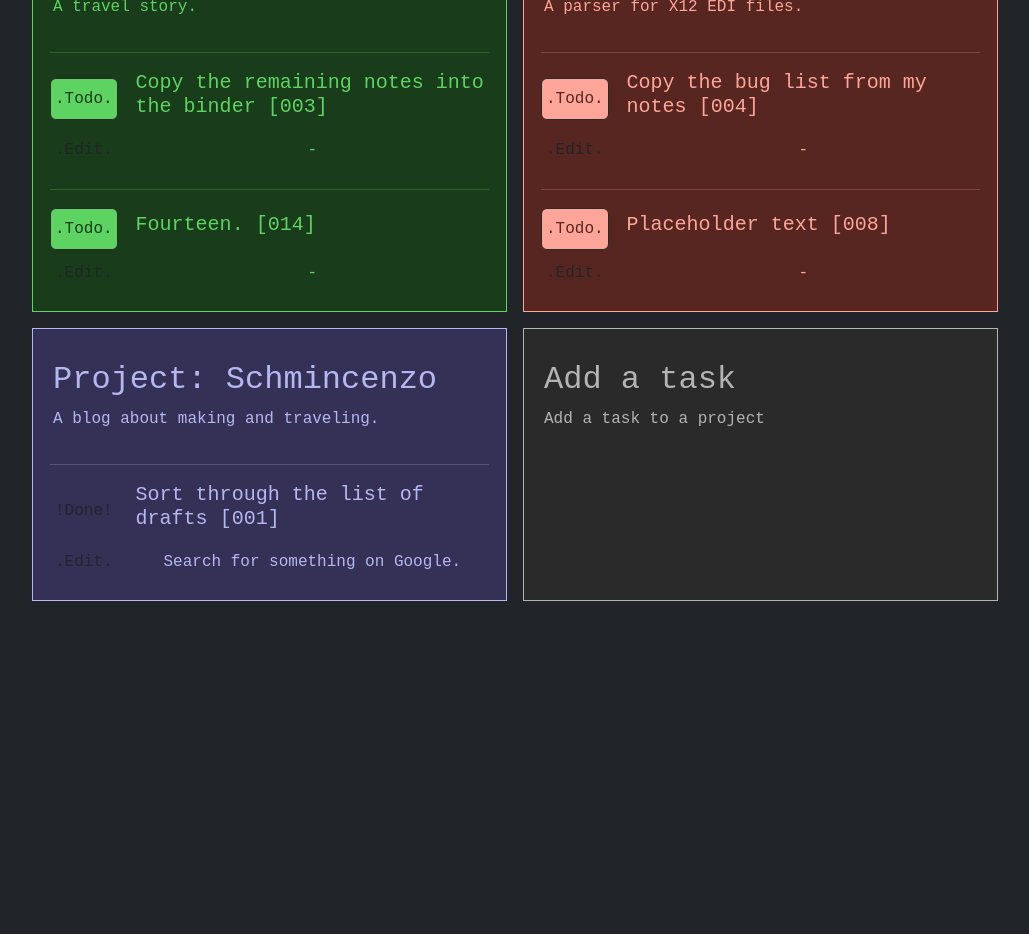
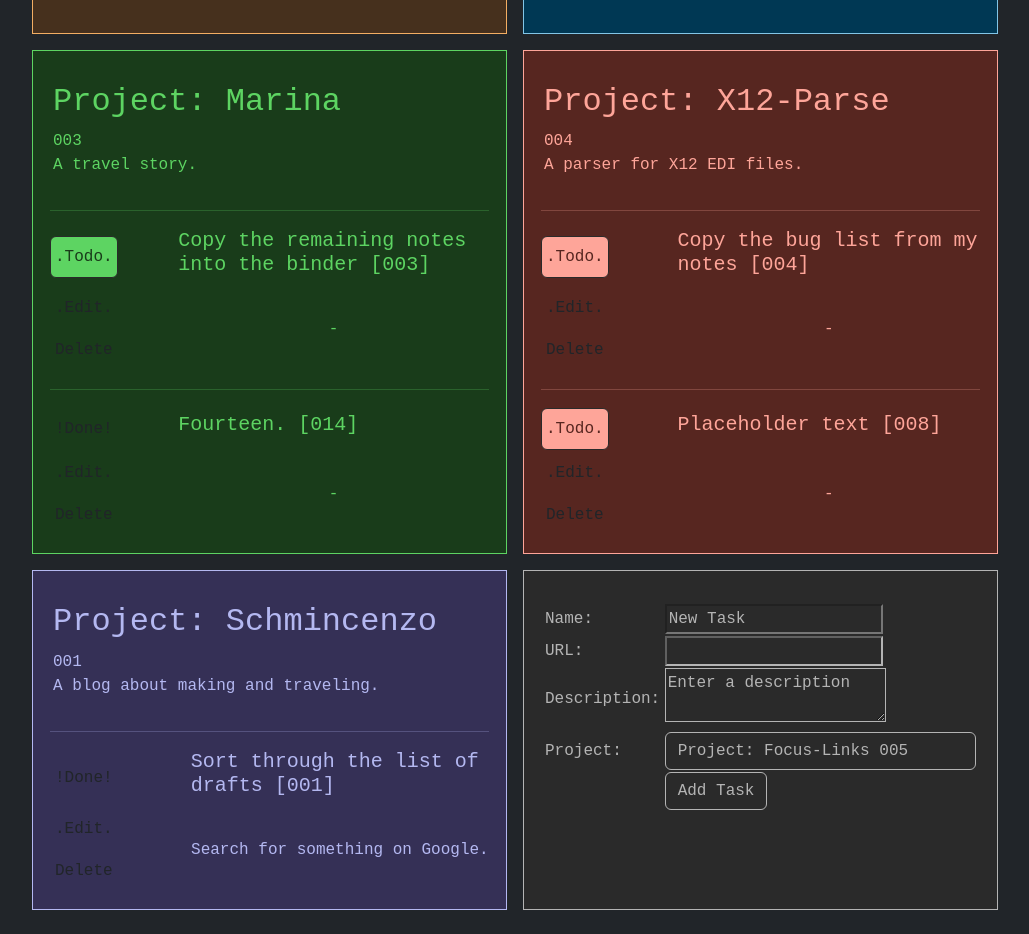
Before and after one commit to vpbasile/focus-links-ts, a React (Create React App) app: page / in a window 1280 px wide. Shown: the part 800-1734 px from the top of the page, without its empty margins (46-1075 px from the left). Before the commit the page ends 1425 px from the top, so only its background shows below. Built offline with nearby package versions, Linux system fonts and the light colour scheme.

Commit message:
Create, Delete, and Mark Complete all working

```diff
--- a/src/App.tsx
+++ b/src/App.tsx
@@ -1,8 +1,9 @@
-import React from 'react';
+import React, { useState } from 'react';
 import './App.css';
 
 // <> Components
 import Project from '../src/components/Project';
+import TaskForm from './components/TaskForm';
 
 // <> Project data
 import projects from '../src/data/projects.json';
@@ -14,9 +15,36 @@ function App(): JSX.Element {
   const colors = ['orange', 'blue', 'green', 'red', 'purple'];
   let currentColor = 0;
   // <> App states
-  const [projectsState, setProjectsState] = React.useState(projects);
-  const [tasksState, setTasksState] = React.useState(tasks);
-  const [currentEditTask, setCurrentEditTask] = React.useState('000');
+  const [projectsState, setProjectsState] = useState(projects);
+  const [taskListState, setTaskListState] = useState(tasks);
+  const [currentEditTask, setCurrentEditTask] = useState('000');
+
+  // <> App functions
+  function deleteTask(uid: string): void {
+    console.log(`Deleting task ${uid}`);
+    const newTasks = taskListState.filter(task => task.uid !== uid); // Make this currentEditTask if we only want to be able to delete that one
+    setTaskListState(newTasks);
+  }
+
+  function completeTask(uid:string) {
+		// Set completed to true
+    const newTasks = taskListState.map(task => {
+      if (task.uid === uid) { task.completed = true; }
+      return task;
+    });
+    setTaskListState(newTasks);
+	}
+
+	function uncompleteTask(uid:string) {
+		// Set completed to false
+    const newTasks = taskListState.map(task => {
+      if (task.uid === uid) { task.completed = false; }
+      return task;
+    });
+    setTaskListState(newTasks);
+	}
+
+  // UI Functions
 
   //<> Display the list of projects
   const projectList = projects.map(project => {
@@ -24,7 +52,7 @@ function App(): JSX.Element {
     let projectKey = `project-${project.uid}`;
     let projectHue = colors[currentColor++ % colors.length];
     // <> For each project, get the tasks
-    let projectTodos = tasksState.filter(task => task.projectId === project.uid);
+    let projectTodos = taskListState.filter(task => task.projectId === project.uid);
     // <> Render the project
     return (<Project
       key={projectKey}
@@ -35,6 +63,9 @@ function App(): JSX.Element {
       todos={projectTodos}
       currentEditTask={currentEditTask}
       setCurrentEditTask={setCurrentEditTask}
+      deleteTask={deleteTask}
+      completeTask={completeTask}
+      uncompleteTask={uncompleteTask}
     />);
   });
 
@@ -50,18 +81,24 @@ function App(): JSX.Element {
       </div>
       <div id="app-row" className="row">
         {projectList}
-        <Project
-          key={`project-add`}
-          uid={`project-add`}
-          title={`Add a task`}
-          hue={"gray"}
-          description={`Add a task to a project`}
-          todos={[]}
-          currentEditTask={currentEditTask}
-          setCurrentEditTask={setCurrentEditTask}
-        />
+        <div id="project-new"
+          className={`col-5 m-2 p-3 project-div bg-gray-dark border text-gray-bright border-gray-bright`} >
+          <div className="project-header m-1 my-3">
+            {/* {buildNewTaskForm()} */}
+            <TaskForm
+              key='0'
+              projectsState={projectsState}
+              taskListState={taskListState}
+              setTaskListState={setTaskListState}
+              defaultName='New Task'
+              defaultUrl=''
+              defaultDescription='Enter a description'
+              defaultProjectId={projectList[0].props.uid}
+            />
+          </div>
+        </div>
       </div>
-    </div>
+    </div >
   );
 }
 
--- a/src/components/Project.tsx
+++ b/src/components/Project.tsx
@@ -16,6 +16,9 @@ export default function Project(props: {
 	}[],
 	currentEditTask: string,
 	setCurrentEditTask: (value: string) => void
+	deleteTask: (taskId: string) => void
+	completeTask: (taskId: string) => void
+	uncompleteTask: (taskId: string) => void
 }): JSX.Element {
 	const projectHue = props.hue || 'orange';
 	// <> For each project, get the tasks
@@ -30,12 +33,15 @@ export default function Project(props: {
 			projectId={todo.projectId}
 			currentEditTask={props.currentEditTask}
 			setCurrentEditTask={props.setCurrentEditTask}
+			deleteTask={props.deleteTask}
+			completeTask={props.completeTask}
+			uncompleteTask={props.uncompleteTask}
 		/>);
 	});
 	return (
 		<div className={`col-5 m-2 p-3 project-div bg-${projectHue}-dark border text-${projectHue}-bright border-${projectHue}-bright`} id={"project-" + props.uid}>
 			<div className="project-header m-1 my-3">
-				<h2>{props.title}</h2>
+				<h2>{props.title}</h2>{props.uid}
 				<p>{props.description}</p>
 
 			</div>
--- a/src/components/Task.tsx
+++ b/src/components/Task.tsx
@@ -10,6 +10,10 @@ export default function Task(props: {
 	projectId: string,
 	currentEditTask: string,
 	setCurrentEditTask: (value: string) => void
+	deleteTask: (taskId: string) => void
+	completeTask: (taskId: string) => void
+	uncompleteTask: (taskId: string) => void
+
 }): JSX.Element {
 	//<> Cache the props
 	const uid = props.uid;
@@ -18,19 +22,16 @@ export default function Task(props: {
 	//We don;t want blak descriptions
 	if (description === "") { description = "-" }
 	// let checkBox = <input className={`form-check-input me-3 p-1 bg-${hue}-bright `} id={"todo-cb-" + uid} type="checkbox" />;
+	let completeTask = props.completeTask;
+	let uncompleteTask = props.uncompleteTask;
 
 	//<> State management
 	const [isEditing, setEditing] = useState(false);
-	const [newName, setNewName] = useState('');
 
 	// Text for the buttons
 	const editText = ".Edit.";
 	const finishText = "Finish";
-	// const deleteText = "Delete";
-	// const checkmark = "\u2713";
 	const completeText = "!Done!";
-	// const incompleteText = "\u2751";
-	const incompleteText = "------"
 
 	function taskName() {
 		let taskName = <label className="form-check-label h5" htmlFor={"todo-cb-" + uid}>{props.name} [{props.uid}]</label>
@@ -42,28 +43,19 @@ export default function Task(props: {
 
 	}
 
-	function completeTask() {
-		// Set completed to true
-		console.log("completeTask");
-	}
-
-	function uncompleteTask() {
-		// Set completed to false
-		console.log("uncompleteTask");
-	}
 
 	function completeButton() {
 		if (props.completed) {
 			// If it's complete, display Done.  You can click it to uncomplete the task.
 			return <button
 				className="btn lh-lg me-3 p-1"
-				onClick={() => uncompleteTask()}>{completeText}
+				onClick={() => uncompleteTask(uid)}>{completeText}
 			</button>;
 		} else {
 			// If it's incomplete, display the finish button
 			return <button
 				className={`btn lh-lg bg-${hue}-bright text-${hue}-dark border-gray-dark me-3 p-1`}
-				onClick={() => completeTask()}
+				onClick={() => completeTask(uid)}
 			>.Todo.</button>;
 		}
 	}
@@ -81,31 +73,16 @@ export default function Task(props: {
 
 	}
 
-	// function editButton(): JSX.Element {
-	// 	// If task 000 is being edited ("Reading mode", which is most of the time), enable the edit button
-	// 	if (props.currentEditTask === "000") {
-	// 		return (
-	// 			<button className="btn me-3 p-1" onClick={() => props.setCurrentEditTask(uid)}>
-	// 				{/* onClick={() => props.setCurrentEditTask(uid)} */}
-	// 				{editText}
-	// 			</button>
-	// 		);
-	// 	} else {
-	// 		// If this task is currently being edited, show the finish button
-	// 		if (props.currentEditTask === uid) {
-	// 			return <button className="btn bg-orange-bright text-orange-dark border-gray-dark me-3 p-1" onClick={() => props.setCurrentEditTask("")}>{finishText}
-	// 			</button>;
-	// 		} else {
-	// 			// If none of thos are true...
-	// 			// ...then another task is being edited, so disable the edit button
-	// 			return <button className="btn bg-gray-dark me-3 p-1" disabled>{editText}</button>;
-	// 		}
-	// 	}
-	// }
+	function deleteButton() {
+		return <button
+			className={`btn lh-lg me-3 p-1`}
+			onClick={() => props.deleteTask(uid)}>Delete</button>
+
+	}
 
 	return (
 		<React.Fragment>
-			<tr><td colSpan={2}><hr/></td></tr>
+			<tr><td colSpan={2}><hr /></td></tr>
 			<tr>
 				<td>
 					{completeButton()}
@@ -115,7 +92,7 @@ export default function Task(props: {
 				</td>
 			</tr>
 			<tr>
-				<td>{editButton()}</td>
+				<td>{editButton()} {deleteButton()}</td>
 				<td className="text-center">{description}</td>
 			</tr>
 
--- /dev/null
+++ b/src/components/TaskForm.tsx
@@ -0,0 +1,100 @@
+import React, { useState } from 'react';
+
+export default function TaskForm(
+	props: {
+		key: string,
+		projectsState: ({
+			uid: string;
+			title: string;
+			description: string;
+			url: string;
+			tags: string;
+		} | { uid: string; title: string; description: string; url?: undefined; tags?: undefined; })[],
+		taskListState: {}[],
+		setTaskListState(tasks: any): void,
+		defaultName: string,
+		defaultUrl: string,
+		defaultDescription: string,
+		defaultProjectId: string,
+	}): JSX.Element {
+	// <> Cache props
+	let projectsState = props.projectsState;
+	let taskListState = props.taskListState;
+	let setTaskListState = props.setTaskListState;
+
+	// <> CSS
+	const formElementClasses = "bg-gray-dark text-gray-bright border-gray-bright"
+
+	// For every aspect of a todo, we need a temp state to store the new value
+	const [tempName, setTempName] = useState(props.defaultName);
+	const [tempUrl, setTempUrl] = useState(props.defaultUrl);
+	const [tempDescription, setTempDescription] = useState(props.defaultDescription);
+	const [tempProjectId, setTempProjectId] = useState(props.defaultProjectId);
+
+	// Build a select list of projects
+	function buildProjectSelect(): JSX.Element {
+		const projectSelect = projectsState.map((project: { uid: string; title: string; }) => {
+			return (
+				<option key={project.uid} value={project.uid}>
+					{project.title} {project.uid}
+				</option>
+			);
+		});
+		return (
+			<select
+				className={"form-control " + formElementClasses}
+				id="project-select"
+				onChange={e => { setTempProjectId(e.target.value) }}
+			>
+				{projectSelect}
+			</select>
+		);
+	}
+
+	function addTask(name: string, url: string, description: string, project: string): void {
+		// let projectData = projectsState.find(project => project.uid === project);
+		// console.log(`Adding ${name} to ${projectData.title}`);
+		const newTask = {
+			uid: `${Math.floor(Math.random() * 1000000)}`,
+			name: name,
+			url: url,
+			description: description,
+			completed: false,
+			projectId: project
+		};
+		setTaskListState([...taskListState, newTask]);
+	}
+
+
+	return (
+		<table className="w-100">
+			<tbody>
+				<tr>
+					<td><label htmlFor='tempName'>Name:</label></td>
+					<td><input id='tempName' className={formElementClasses + 'h5'} defaultValue={tempName} onChange={(e) => setTempName(e.target.value)} /></td>
+				</tr>
+				<tr>
+					<td><label htmlFor='tempUrl'>URL:</label></td>
+					<td><input id='tempUrl' className={formElementClasses} defaultValue={tempUrl}
+					onChange={(e) => setTempUrl(e.target.value)} /></td>
+				</tr>
+				<tr>
+					<td><label htmlFor='tempDescription'>Description:</label></td>
+					<td><textarea id='tempDescription' className={formElementClasses} defaultValue={tempDescription}
+					onChange={(e) => setTempDescription(e.target.value)} />
+					</td>
+				</tr>
+				<tr>
+					<td><label htmlFor='tempProjectId'>Project:</label></td>
+					<td>{buildProjectSelect()}</td>
+				</tr>
+				<tr>
+					<td></td>
+					<td>
+						<button className={"btn btn-primary" + formElementClasses} onClick={() => addTask(tempName, tempUrl, tempDescription, tempProjectId)}>Add Task</button>
+					</td>
+				</tr>
+			</tbody>
+		</table>
+	);
+}
--- a/src/data/projects.json
+++ b/src/data/projects.json
@@ -2,33 +2,28 @@
 	{
 		"uid": "005",
 		"title": "Project: Focus-Links",
-		"subtitle": "A simple React App for keeping things simple.",
-		"description": "Displays a to-do list separated by projects",
+		"description": "A simple React App for keeping things simple. Displays a to-do list separated by projects",
 		"url": "",
 		"tags": "react, typescript, bootstrap"
 	},
 	{
 		"uid": "002",
 		"title": "Project: Trivial-Endeavor",
-		"subtitle": "",
 		"description": "A trivia game."
 	},
 	{
 		"uid": "003",
 		"title": "Project: Marina",
-		"subtitle": "How I learned to travel.",
 		"description": "A travel story."
 	},
 	{
 		"uid": "004",
 		"title": "Project: X12-Parse",
-		"subtitle": "",
 		"description": "A parser for X12 EDI files."
 	},
 	{
 		"uid": "001",
 		"title": "Project: Schmincenzo",
-		"subtitle": "",
 		"description": "A blog about making and traveling."
 	}
 ]
--- a/src/data/tasks.json
+++ b/src/data/tasks.json
@@ -68,7 +68,7 @@
         "name": "Fourteen.",
         "url": "",
         "description": "",
-        "completed": false,
+        "completed": true,
         "projectId": "003"
     },
     {
```
